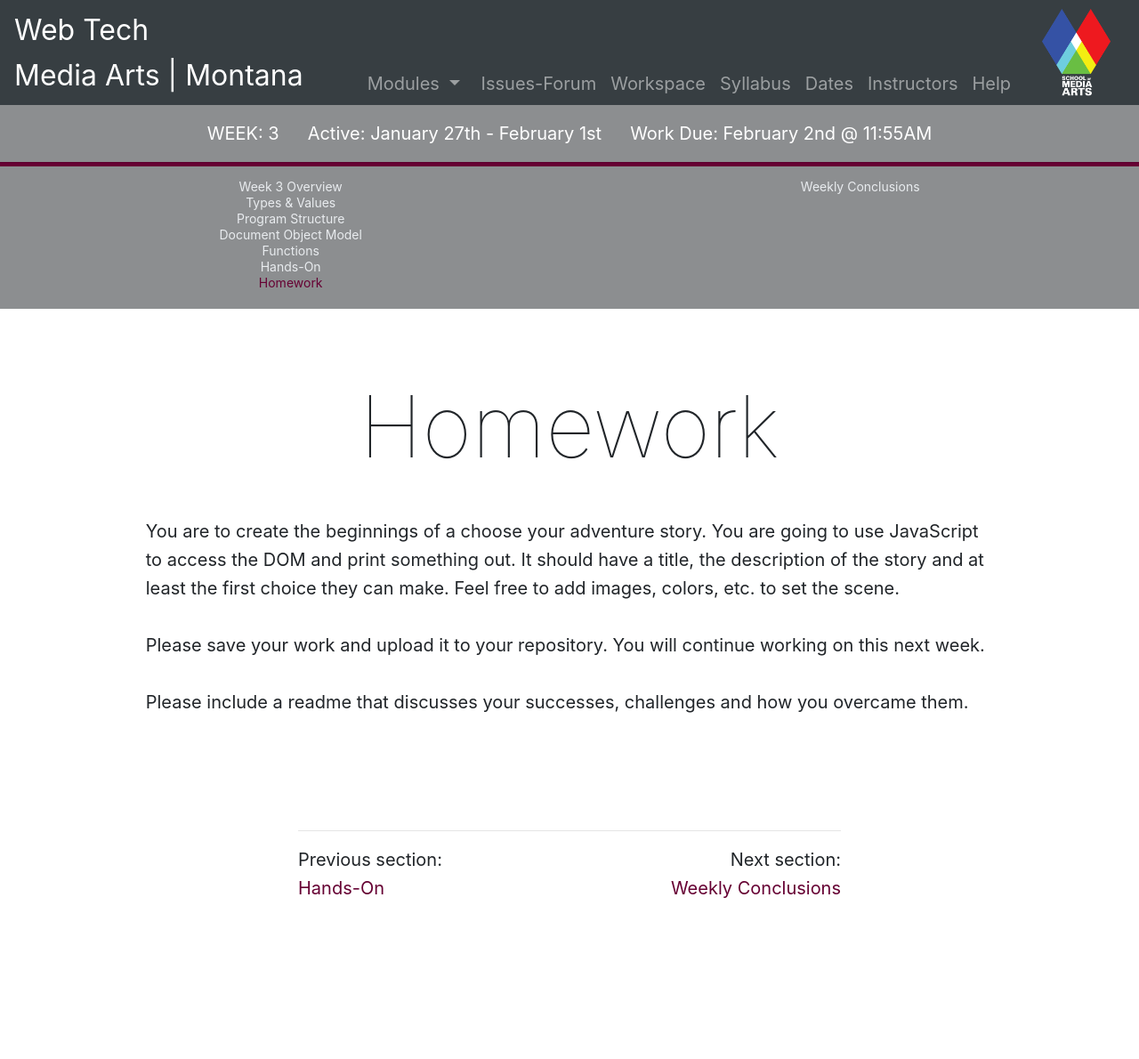
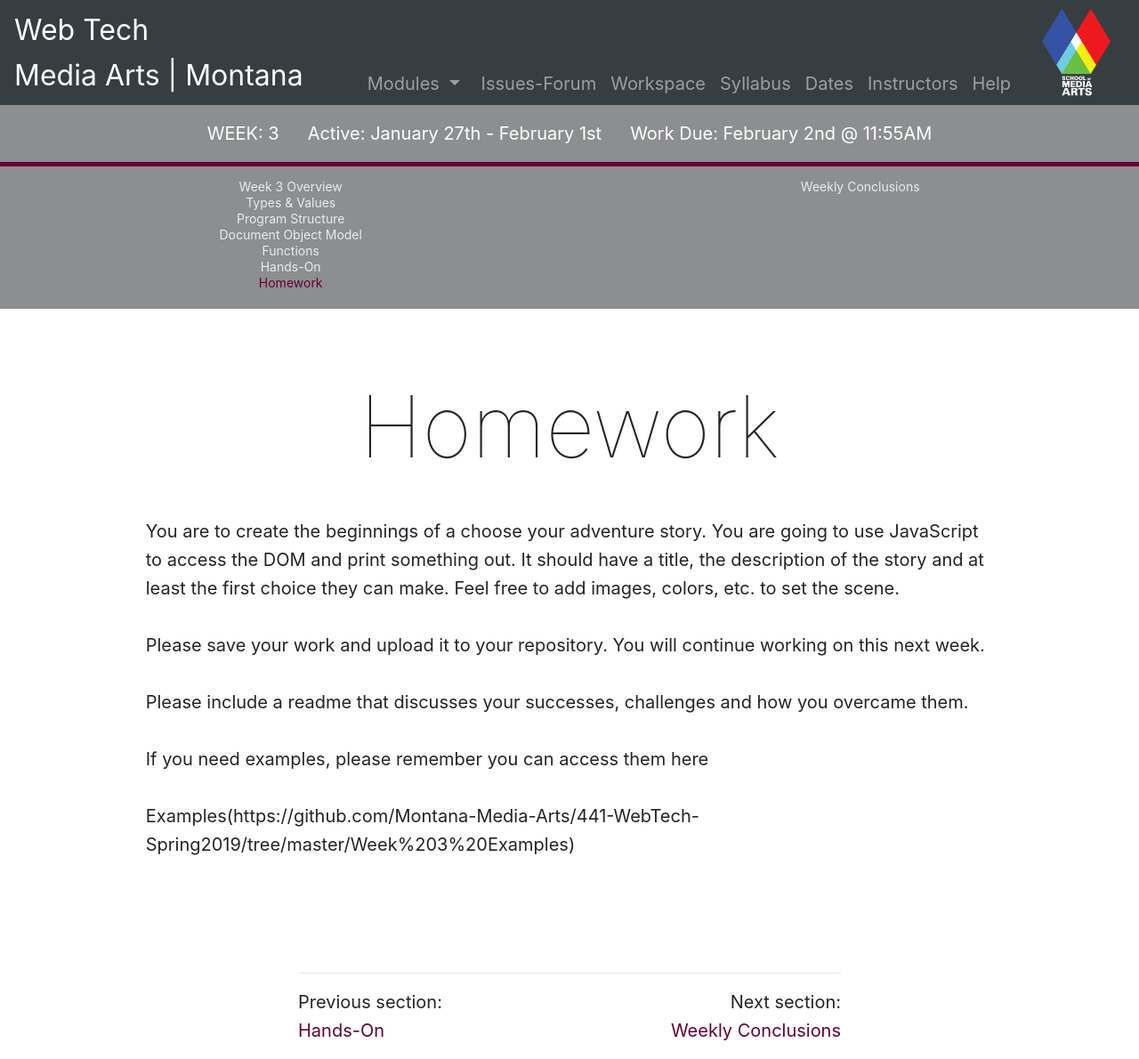
Before and after one commit to Montana-Media-Arts/441-web-tech-Spring2019-course, a Jekyll site: the page built from modules/week-3/_posts/2010-01-01-homework.md, in a window 1280 px wide. Shown: the whole page at 89% size. Built offline with Jekyll 4.4.1, drawn with Linux system fonts in a browser that asks for light colours; nearby versions of some CDN libraries; before the commit the page ends 1030 px from its top, so only the background shows below that.

Commit message:
update homework with an example

```diff
--- a/modules/week-3/_posts/2010-01-01-homework.md
+++ b/modules/week-3/_posts/2010-01-01-homework.md
@@ -11,3 +11,7 @@ You are to create the beginnings of a choose your adventure story.  You are goin
 Please save your work and upload it to your repository. You will continue working on this next week.
 
 Please include a readme that discusses your successes, challenges and how you overcame them.
+
+If you need examples, please remember you can access them here
+
+Examples(https://github.com/Montana-Media-Arts/441-WebTech-Spring2019/tree/master/Week%203%20Examples)
```
